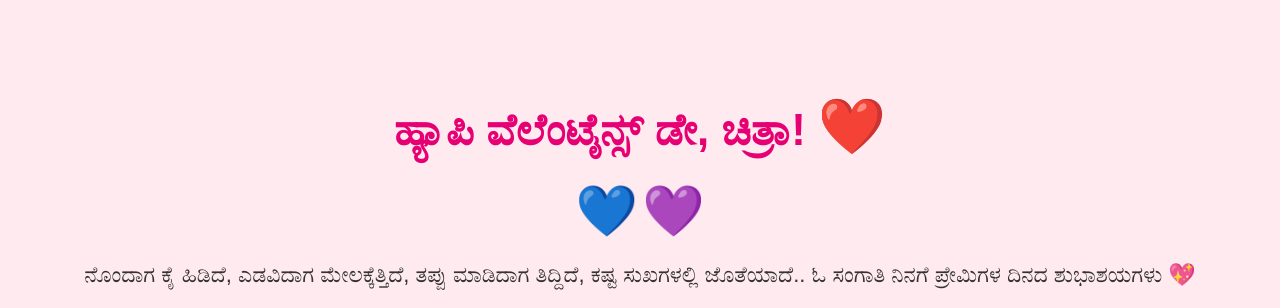
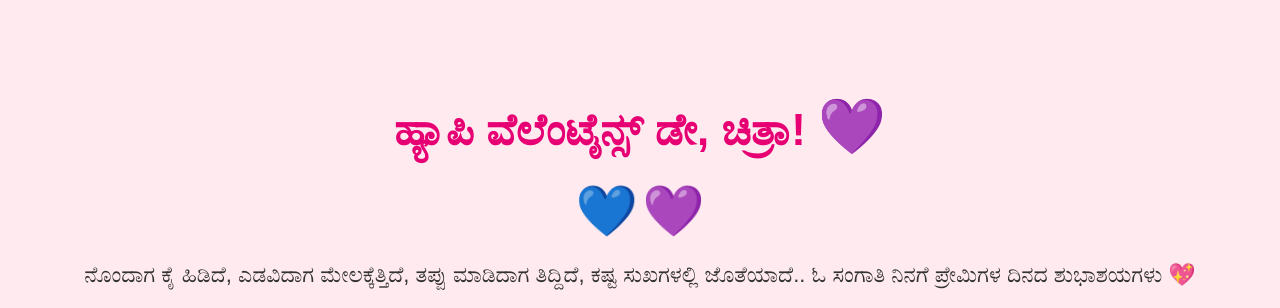
Before and after one commit to naveen9071/chith-naveen, a plain HTML site: page index.html in a window 1280 px wide. Shown: the top 308 px of the page. Drawn offline with Linux system fonts and the light colour scheme.

Commit message:
Update index.html

```diff
--- a/index.html
+++ b/index.html
@@ -44,7 +44,7 @@
 </head>
 <body>
     <div class="container">
-        <h1>ಹ್ಯಾಪಿ ವೆಲೆಂಟೈನ್ಸ್ ಡೇ, ಚಿತ್ರಾ! <span class="heart">❤️</span></h1>
+        <h1>ಹ್ಯಾಪಿ ವೆಲೆಂಟೈನ್ಸ್ ಡೇ, ಚಿತ್ರಾ! <span class="heart">💜</span></h1>
             <span class="heart blue-heart">💙</span>
             <span class="heart purple-heart">💜</span>
         <p class="message">ನೊಂದಾಗ ಕೈ ಹಿಡಿದೆ, ಎಡವಿದಾಗ ಮೇಲಕ್ಕೆತ್ತಿದೆ, ತಪ್ಪು ಮಾಡಿದಾಗ ತಿದ್ದಿದೆ, ಕಷ್ಟ ಸುಖಗಳಲ್ಲಿ ಜೊತೆಯಾದೆ.. ಓ ಸಂಗಾತಿ ನಿನಗೆ ಪ್ರೇಮಿಗಳ ದಿನದ ಶುಭಾಶಯಗಳು 💖</p>
```
